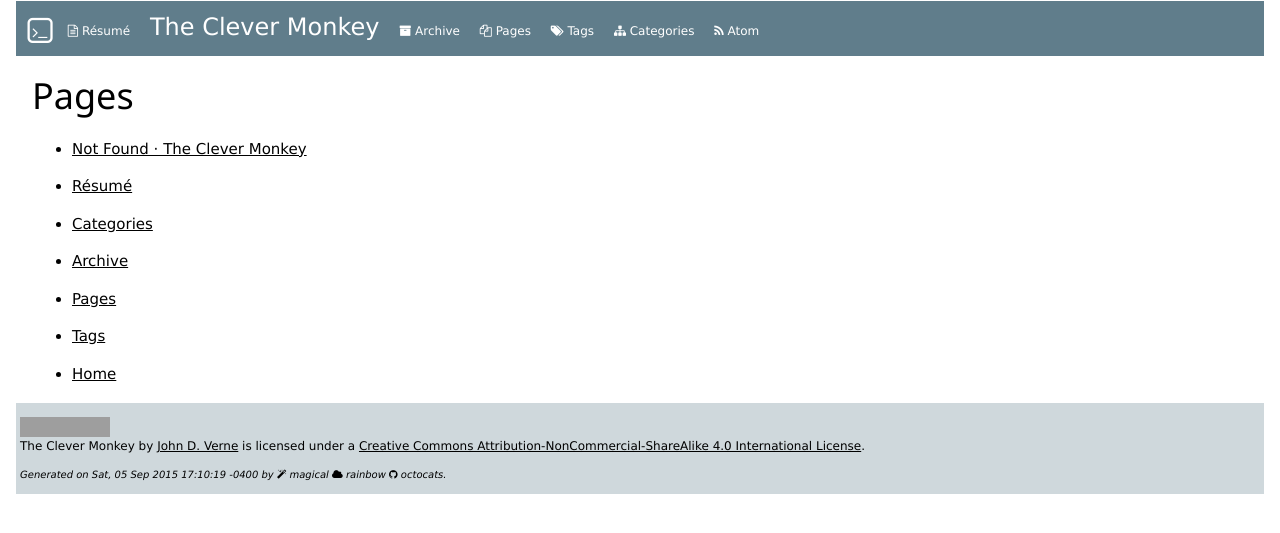
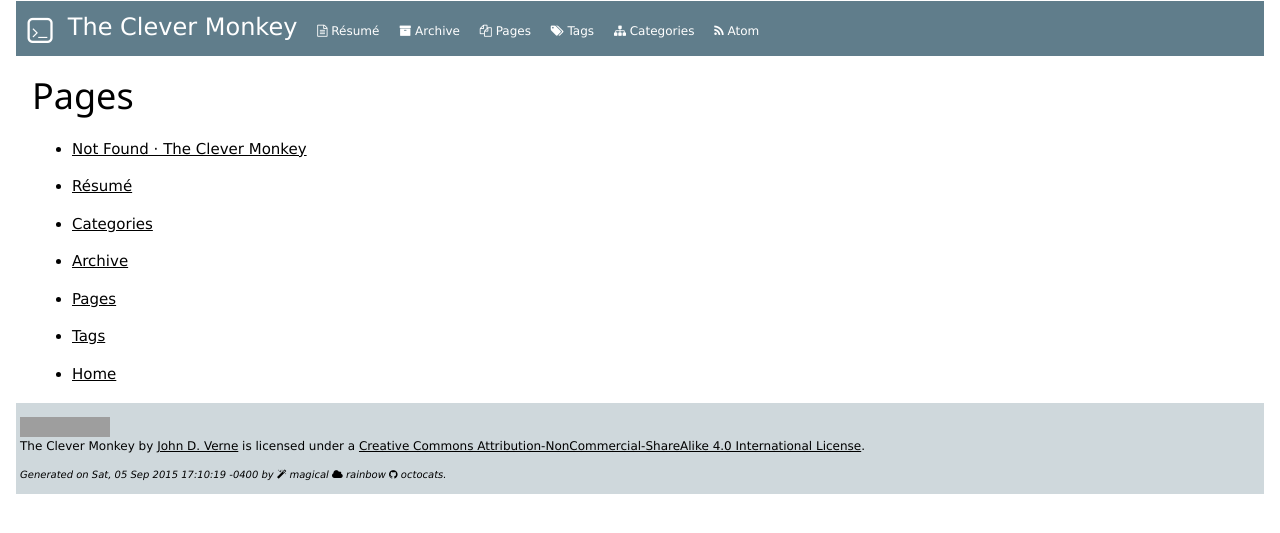
Before and after one commit to jverne/jverne.github.io, a Jekyll site: the page built from pages/index.md, in a window 1280 px wide. Shown: the top 533 px of the page. Built offline with Jekyll 4.4.1, drawn with Linux system fonts in a browser that asks for light colours; nearby versions of some CDN libraries; grey boxes are pictures that could not be loaded.

Commit message:
Move resume to the right place

```diff
--- a/_includes/navbar.html
+++ b/_includes/navbar.html
@@ -3,8 +3,8 @@
 		<i class="fa fa-square-o fa-stack-2x" title="{{ site.tagline }}"></i>
 		<i class="fa fa-terminal fa-stack-1x" title="{{ site.tagline }}" alt="[terminal icon]"></i>
 	</span>
+	<a href="/"><span class="w3-xlarge">{{ site.title }}</span></a>
 	<a href="/resume"><i class="fa fa-file-text-o w3-small"></i> R&eacute;sum&eacute;</a>
-	<a href="/"><span class="w3-xlarge">{{ site.title }}</span></a>
 	<a href="/archive"><i class="fa fa-archive w3-small"></i> Archive</a>
 	<a href="/pages"><i class="fa fa-files-o w3-small"></i> Pages</a>
 	<a href="/tags"><i class="fa fa-tags w3-small"></i> Tags</a>
```
